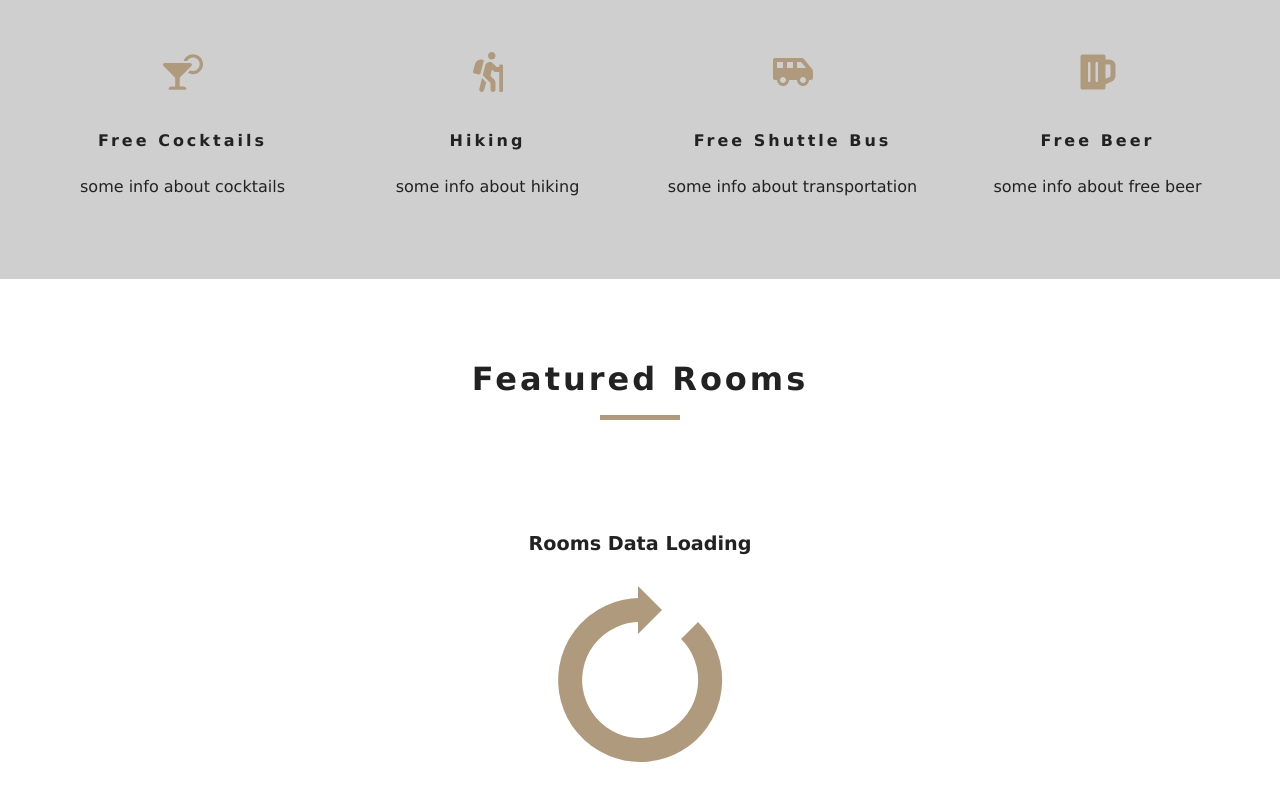
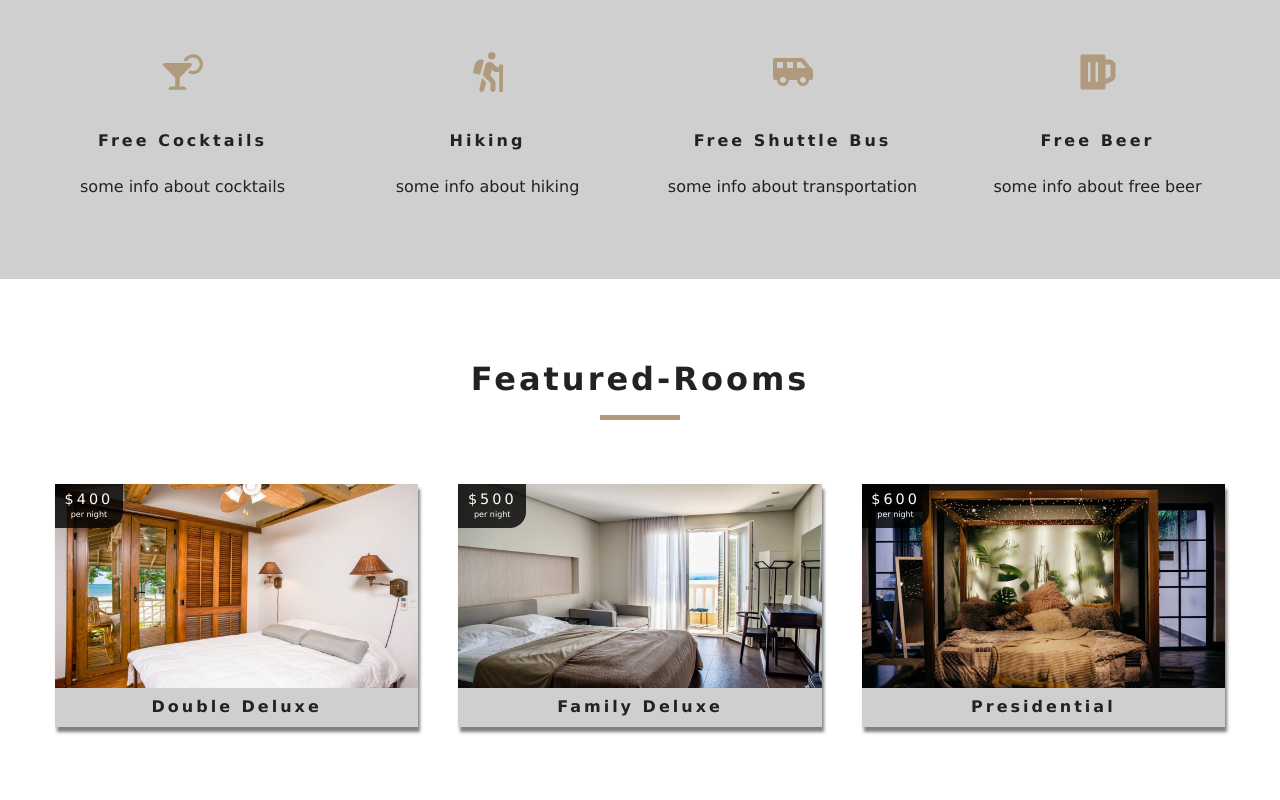
Before and after one commit to uly-ana/hotel, a React (Create React App) app: page / in a window 1280 px wide. Shown: the part 955-1755 px from the top of the page. Built offline with nearby package versions, Linux system fonts and the light colour scheme.

Commit message:
fixed context

```diff
--- a/src/App.js
+++ b/src/App.js
@@ -4,8 +4,8 @@ import Home from './pages/Home';
 import Rooms from './pages/Rooms';
 import SingleRoom from './pages/SingleRoom';
 import Error from './pages/Error';
-import {Route, Switch} from 'react-router-dom'
-import Navbar from './components/Navbar'
+import {Route, Switch} from 'react-router-dom';
+import Navbar from './components/Navbar';
 
 function App() {
   return (
--- a/src/components/FeaturedRooms.js
+++ b/src/components/FeaturedRooms.js
@@ -7,17 +7,18 @@ import Title from './Title'
 export default class FeaturedRooms extends Component {
     static contextType = RoomContext;
     render() {
-        let { loading, featuredRooms: rooms} = this.context;
+      let {loading, featuredRooms: rooms} = this.context;
       rooms = rooms.map(room => {
         return <Room key={room.id} room={room}/>
-        });
+      })
+
 
 
         return (
     <section className="featured-rooms">
-            <Title title="featured rooms" />
+      <Title title="featured-rooms"/>
         <div className="featured-rooms-center">
-                {loading ? <Loading/> : rooms}
+          {loading?<Loading/>:rooms}
         </div>
     </section>
     );
--- a/src/components/Loading.js
+++ b/src/components/Loading.js
@@ -4,9 +4,8 @@ import loadingGif from '../images/gif/loading-arrow.gif'
 export default function Loading() {
     return (
         <div className="loading">
-            <h4>rooms data loading</h4>
-            <img src={loadingGif} alt="loading icon"></img>
-
+            <h4>rooms data loading ...</h4>
+                <img src={loadingGif} alt=""></img>
         </div>
     )
 }
--- a/src/components/Services.js
+++ b/src/components/Services.js
@@ -24,9 +24,9 @@ export default class Services extends Component {
       {
         icon: <FaBeer />,
         title: "free beer",
-                       info: "some info about free beer",
+        info: "some info about free beer"
       }
-                   ],
+    ]
       };
       render() {
         return (
@@ -34,12 +34,13 @@ export default class Services extends Component {
             <Title title="services"/>
               <div className="services-center">
                 {this.state.services.map((item, index) => {
-                               return <acticle key={index} className="service">
+                return (
+                <article key={index} className="service">
                   <span>{item.icon}</span>
                     <h6>{item.title}</h6>
                       <p>{item.info}</p>
-                               </acticle>
-
+                </article>
+                )
               })}
               </div>
           </section>
--- a/src/context.js
+++ b/src/context.js
@@ -5,7 +5,7 @@ const RoomContext = React.createContext();
 
 class RoomProvider extends Component {
     state = {
-        rooms: [],
+        rooms:[],
         sortedRooms: [],
         featuredRooms: [],
         loading: true
@@ -13,23 +13,21 @@ class RoomProvider extends Component {
 
     componentDidMount(){
         let rooms = this.formatData(items);
+        let featuredRooms = rooms.filter(room => room.featured === true);
+        this.setState({
+            rooms: rooms,
+            featuredRooms: featuredRooms,
+            sortedRooms: rooms,
+            loading: false
+        })
     }
 
-    //     formatData(items){
-    //     let featuredRooms = items.filter((room) => room.featured === true);
-    //     this.setState({
-    //       rooms,
-    //       featuredRooms,
-    //       sortedRooms: rooms,
-    //       loading: false,
-    //     });
-    // }
-
-    formatData(items) {
-        let tempItems = items.map(item => {
+    formatData(items){
+        let tempItems = items.map(item =>{
             let id = item.sys.id
             let images = item.fields.images.map(image => image.fields.file.url);
-            let room = {...item.fields, images, id};
+
+            let room = {...item.fields, images:images, id};
             return room;
         });
         return tempItems;
@@ -37,10 +35,10 @@ class RoomProvider extends Component {
 
     render() {
         return (
-            <RoomContext.Provider value={{...this.state}}>
+            <RoomContext.Provider value={{...this.state }}>
                 {this.props.children}
             </RoomContext.Provider>
-        )
+        );
     }
 }
 
```
Also changed, not shown: src/components/Room.js (+3 -4 lines), 1 other file (tests, documents, lock files or other folders). Lines whose indentation alone changed are shown as unchanged.
